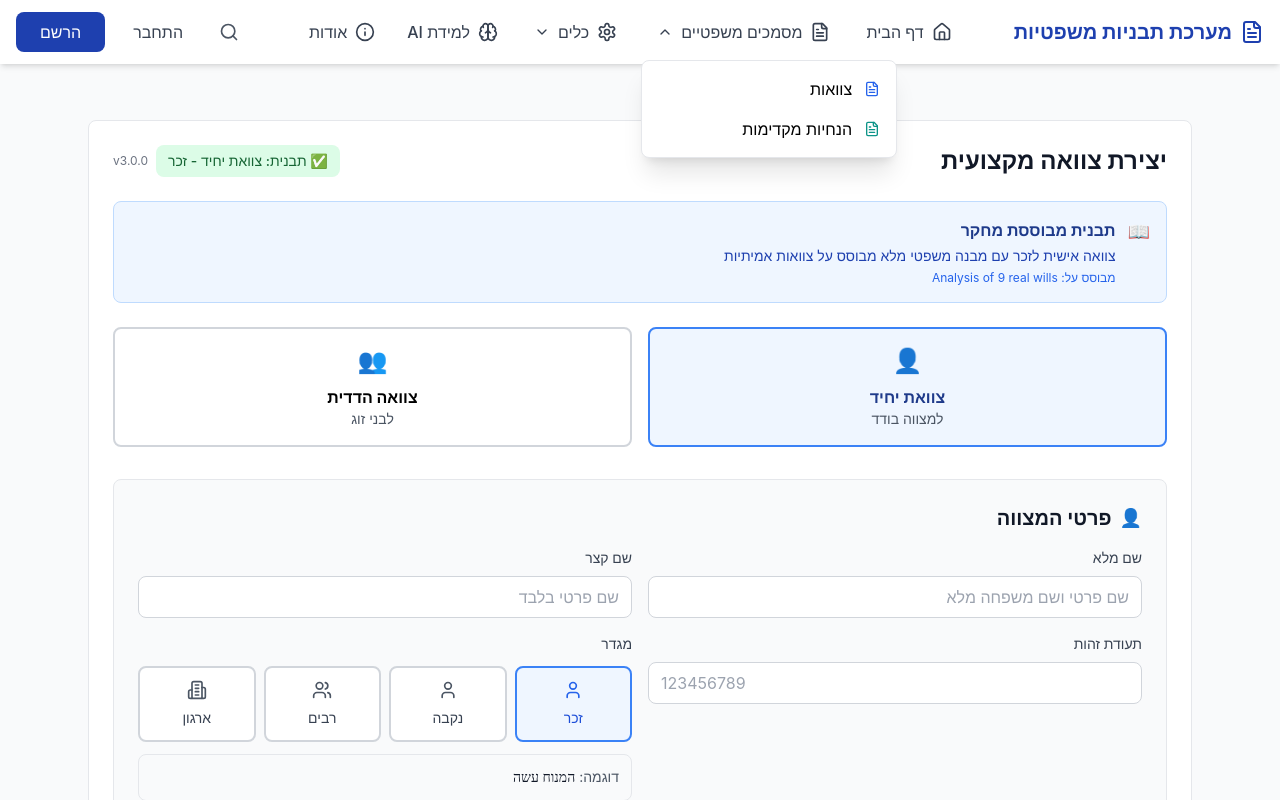
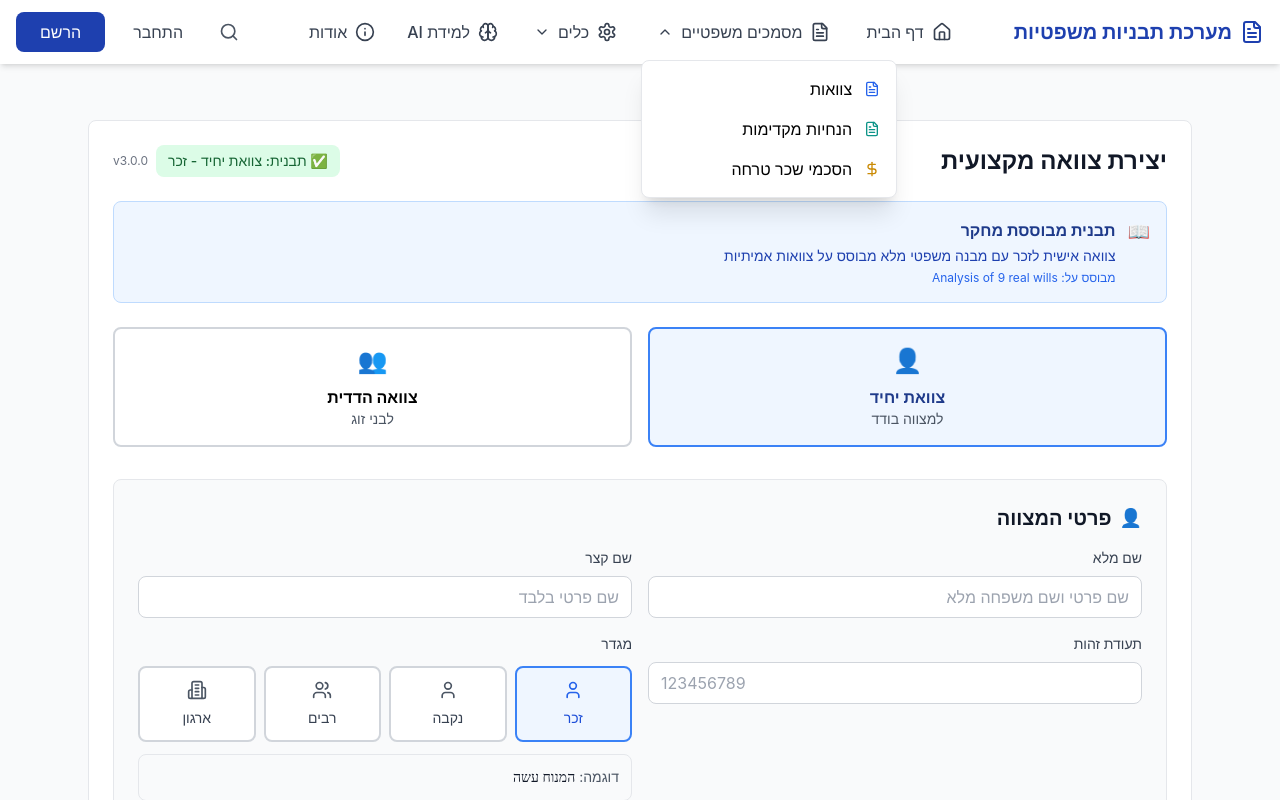
Before and after one commit to liatbenshai/legal-templates-clean-2.0, a Next.js app: page /documents/will in a window 1280 px wide. Both pictures are taken after a click on the button "מסמכים משפטיים". Shown: the top 800 px of the page. Built offline with nearby package versions, Linux system fonts and the light colour scheme.

Commit message:
Add fee agreements to navbar navigation

```diff
--- a/components/Navbar.tsx
+++ b/components/Navbar.tsx
@@ -122,6 +122,10 @@ export default function Navbar() {
               <Link href="/documents/advance-directives" className="flex items-center gap-3 px-4 py-2 hover:bg-gray-50 transition">
                 <FileText className="w-4 h-4 text-teal-600" />
                 <span>הנחיות מקדימות</span>
+              </Link>
+              <Link href="/documents/fee-agreement" className="flex items-center gap-3 px-4 py-2 hover:bg-gray-50 transition">
+                <DollarSign className="w-4 h-4 text-yellow-600" />
+                <span>הסכמי שכר טרחה</span>
               </Link>
             </DropdownMenu>
 
@@ -296,6 +300,9 @@ export default function Navbar() {
                   <Link href="/documents/advance-directives" className="block px-3 py-2 text-sm text-gray-600 hover:bg-gray-50 rounded-lg transition" onClick={() => setIsMenuOpen(false)}>
                     הנחיות מקדימות
                   </Link>
+                  <Link href="/documents/fee-agreement" className="block px-3 py-2 text-sm text-gray-600 hover:bg-gray-50 rounded-lg transition" onClick={() => setIsMenuOpen(false)}>
+                    הסכמי שכר טרחה
+                  </Link>
                 </div>
               </div>
 
```
